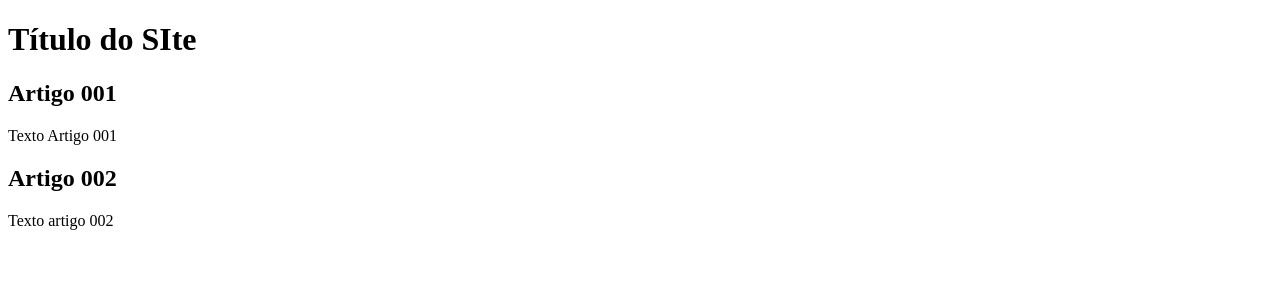
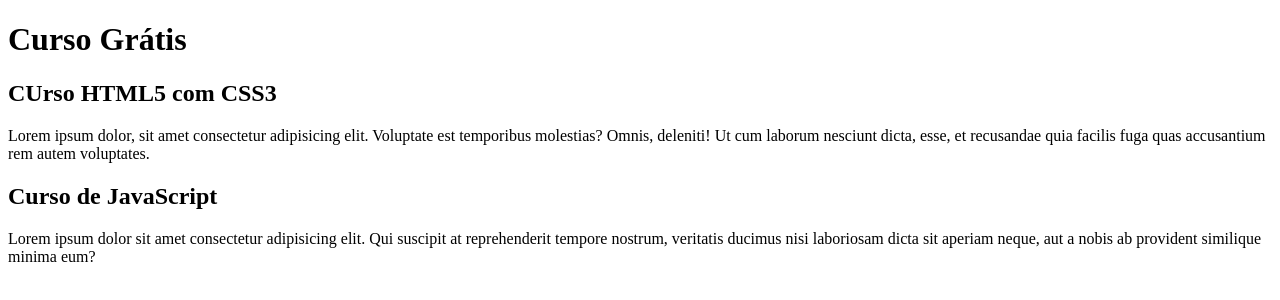
Before and after one commit to IsaDevFront/projeto-site, a plain HTML site: page index.html in a window 1280 px wide. Drawn offline with Linux system fonts and the light colour scheme.

Commit message:
Comecei a escrever conteúdo

```diff
--- a/index.html
+++ b/index.html
@@ -8,16 +8,16 @@
 <body>
     <main>
         <header>
-            <h1>Título do SIte</h1>
+            <h1>Curso Grátis</h1>
         </header>
         <article>
-            <h2>Artigo 001</h2>
-            <p>Texto Artigo 001</p>
+            <h2>CUrso HTML5 com CSS3</h2>
+            <p>Lorem ipsum dolor, sit amet consectetur adipisicing elit. Voluptate est temporibus molestias? Omnis, deleniti! Ut cum laborum nesciunt dicta, esse, et recusandae quia facilis fuga quas accusantium rem autem voluptates.</p>
 
         </article>
         <article>
-            <h2>Artigo 002</h2>
-            <p>Texto artigo 002</p>
+            <h2>Curso de JavaScript</h2>
+            <p>Lorem ipsum dolor sit amet consectetur adipisicing elit. Qui suscipit at reprehenderit tempore nostrum, veritatis ducimus nisi laboriosam dicta sit aperiam neque, aut a nobis ab provident similique minima eum?</p>
         </article>
     </main>
 </body>
```
